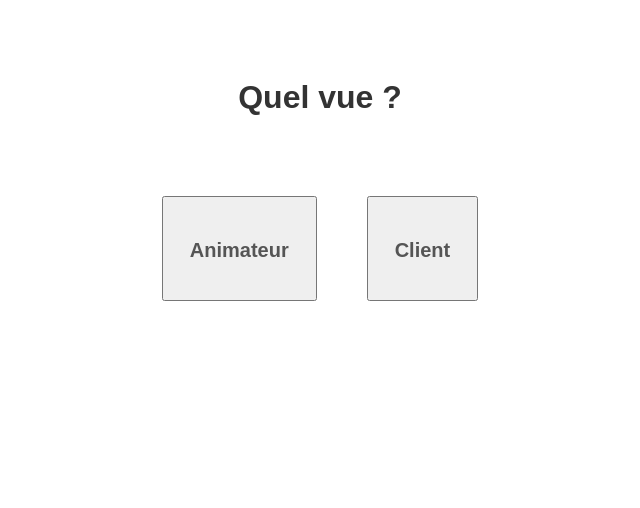
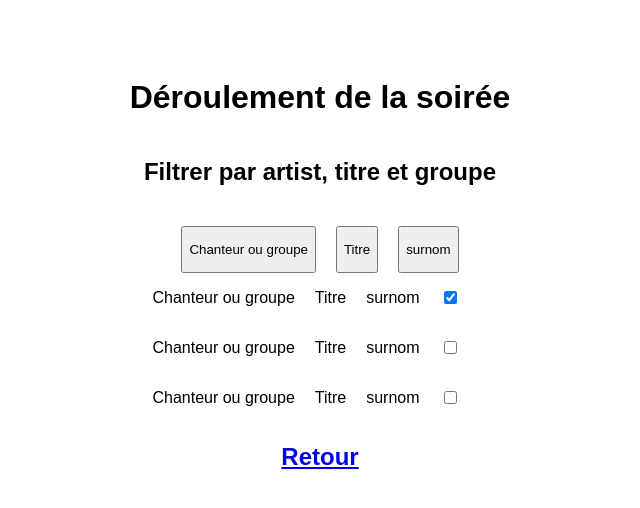
Before and after one commit to lyradix/BOKaraoke, an Angular app: page /EventDay in a window 1280 px wide. Before the commit this address led to /. Shown: the top 508 px of the page, without its empty margins (320-960 px from the left). Built offline with nearby package versions, Linux system fonts and the light colour scheme.

Commit message:
event day page added

```diff
--- a/src/app/app.routes.ts
+++ b/src/app/app.routes.ts
@@ -3,10 +3,12 @@ import { Routes } from '@angular/router';
 import { Home } from './home/home';
 import { QrCode } from './qr-code/qr-code';
 import { EventForm } from './event-form/event-form';
+import { EventDay } from './event-day/event-day';
 
 export const routes: Routes = [
      { path: '', component: Home },
      {path: 'QrCode', component: QrCode},
      {path: 'EventForm', component: EventForm},
+     {path: 'EventDay', component: EventDay},
      { path: '**', redirectTo: '' }
 ];
--- /dev/null
+++ b/src/app/event-day/event-day.html
@@ -0,0 +1,114 @@
+<!DOCTYPE html>
+<html lang="en">
+<head>
+    <meta charset="UTF-8">
+    <meta name="viewport" content="width=device-width, initial-scale=1.0">
+    <title>Document</title>
+</head>
+<body>
+    <h1>Déroulement de la soirée</h1>
+    <div class="rows">
+        <h2>Filtrer par artist, titre et groupe</h2>
+        <div class="row">
+            <button class="row">
+                <p>Chanteur ou groupe</p>
+            </button>
+            <button class="row">
+                <p>Titre</p>
+            </button>
+            <button class="row">
+                <p>surnom</p>
+            </button>
+            </div>
+    </div>
+    <div class="rows">
+        <div class="row">
+            <div class="row">
+                <p>Chanteur ou groupe</p>
+            </div>
+            <div class="row">
+                <p>Titre</p>
+            </div>
+            <div class="row">
+                <p>surnom</p>
+            </div>
+              <div class="rowCheckbox">
+                        <input type="checkbox" id="song" name="song" checked />
+                    </div>
+            </div>
+    </div>
+    <div class="rows">
+        <div class="row">
+            <div class="row">
+                <p>Chanteur ou groupe</p>
+            </div>
+            <div class="row">
+                <p>Titre</p>
+            </div>
+            <div class="row">
+                <p>surnom</p>
+            </div>
+              <div class="rowCheckbox">
+                        <input type="checkbox" id="song" name="song" unchecked />
+                    </div>
+            </div>
+    </div>
+    <div class="rows">
+        <div class="row">
+            <div class="row">
+                <p>Chanteur ou groupe</p>
+            </div>
+            <div class="row">
+                <p>Titre</p>
+            </div>
+            <div class="row">
+                <p>surnom</p>
+            </div>
+              <div class="rowCheckbox">
+                        <input type="checkbox" id="song" name="song" unchecked />
+                    </div>
+            </div>
+    </div>
+        <h2>
+          <a [routerLink]="['/EventForm']">
+          Retour
+           </a>
+        </h2>
+    <style>
+    body {
+        font-family: Arial, sans-serif;
+        text-align: center;
+        padding: 50px;
+    }
+    .rows {
+        display: flex;
+        flex-direction: column;
+        align-items: center;
+        gap: 20px;
+    }
+    .row {
+        display: flex;
+        flex-direction: row;
+        gap: 20px;
+    }
+        .rowCheckbox {
+            display: flex;
+            flex-direction: row;
+            align-items: center;
+            gap: 20px;
+            height: 3rem;
+            width: 3rem;
+        }
+
+    .list {
+        display: flex;
+        flex-direction: row;
+        align-items: flex-start;
+        border: 1px solid #ccc;
+        padding: 20px;
+        gap: 20px;
+    }
+
+    </style>
+</body>
+</html>
--- a/src/app/event-form/event-form.html
+++ b/src/app/event-form/event-form.html
@@ -28,6 +28,17 @@
                </button>
             </div>
     </div>
+
+    <div class="navBtnContainer">
+        <button class="navBtn">
+        <h2>
+          <a [routerLink]="['/EventDay']">
+          Déroulement de la soirée
+           </a>
+        </h2>
+    </button>
+    </div>
+
 
     <style>
         .eventForm {
@@ -79,6 +90,23 @@
         width: 200px;
     }
 
+    .navBtnContainer {
+        display: flex;
+        justify-content: center;
+        margin-top: 30px;
+    }
+    .navBtn {
+        background-color: #28a745;
+        color: white;
+        border: none;
+        padding: 10px 20px;
+        text-align: center;
+        text-decoration: none;
+        display: inline-block;
+        font-size: 16px;
+        cursor: pointer;
+    }
+
         @media screen and (max-width: 600px) {
             .eventForm {
                 width: 80%;
```
Also changed, not shown: src/app/event-day/event-day.ts (added, +12 -0 lines), src/app/event-day/event-day.scss (added), 1 other file (tests, documents, lock files or other folders).
